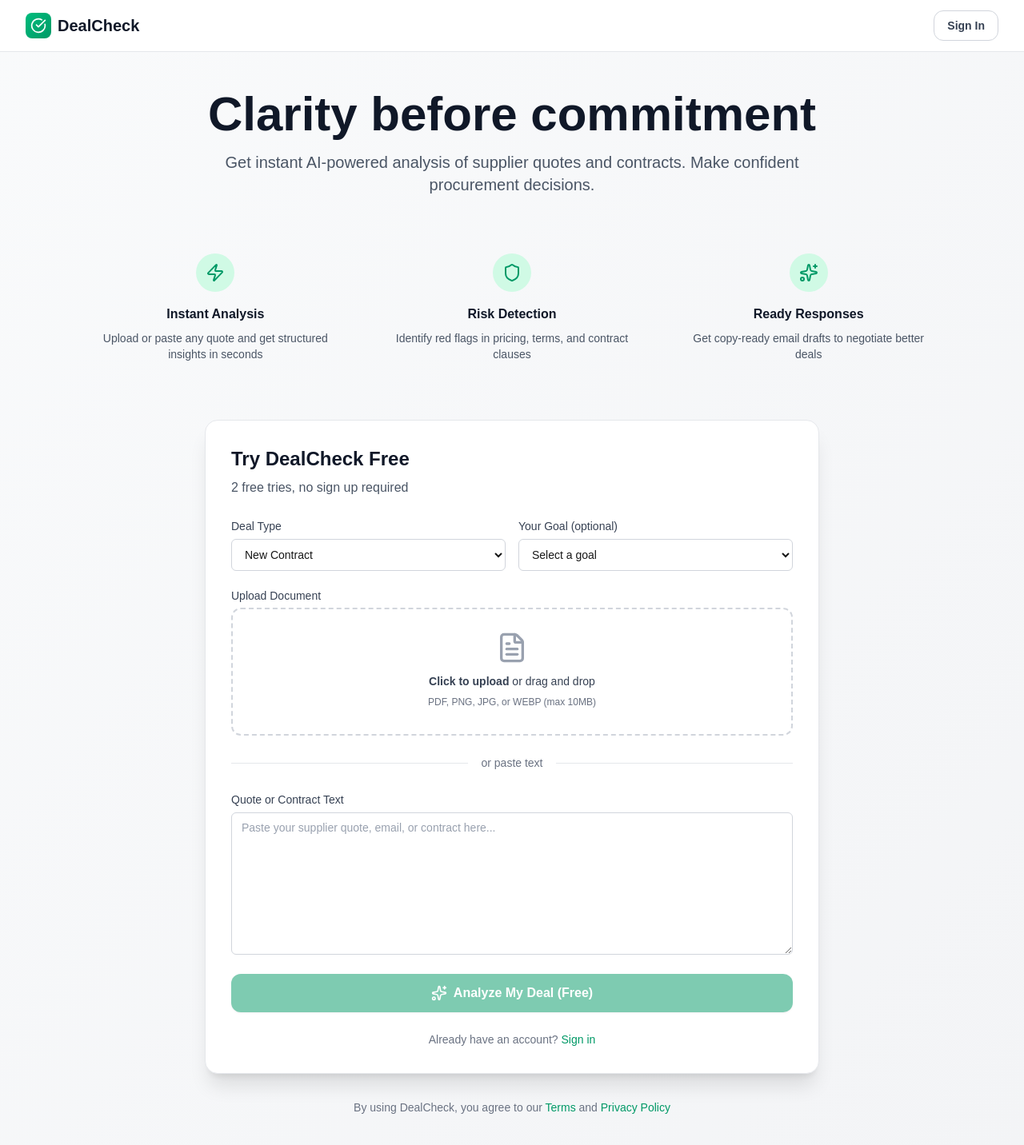
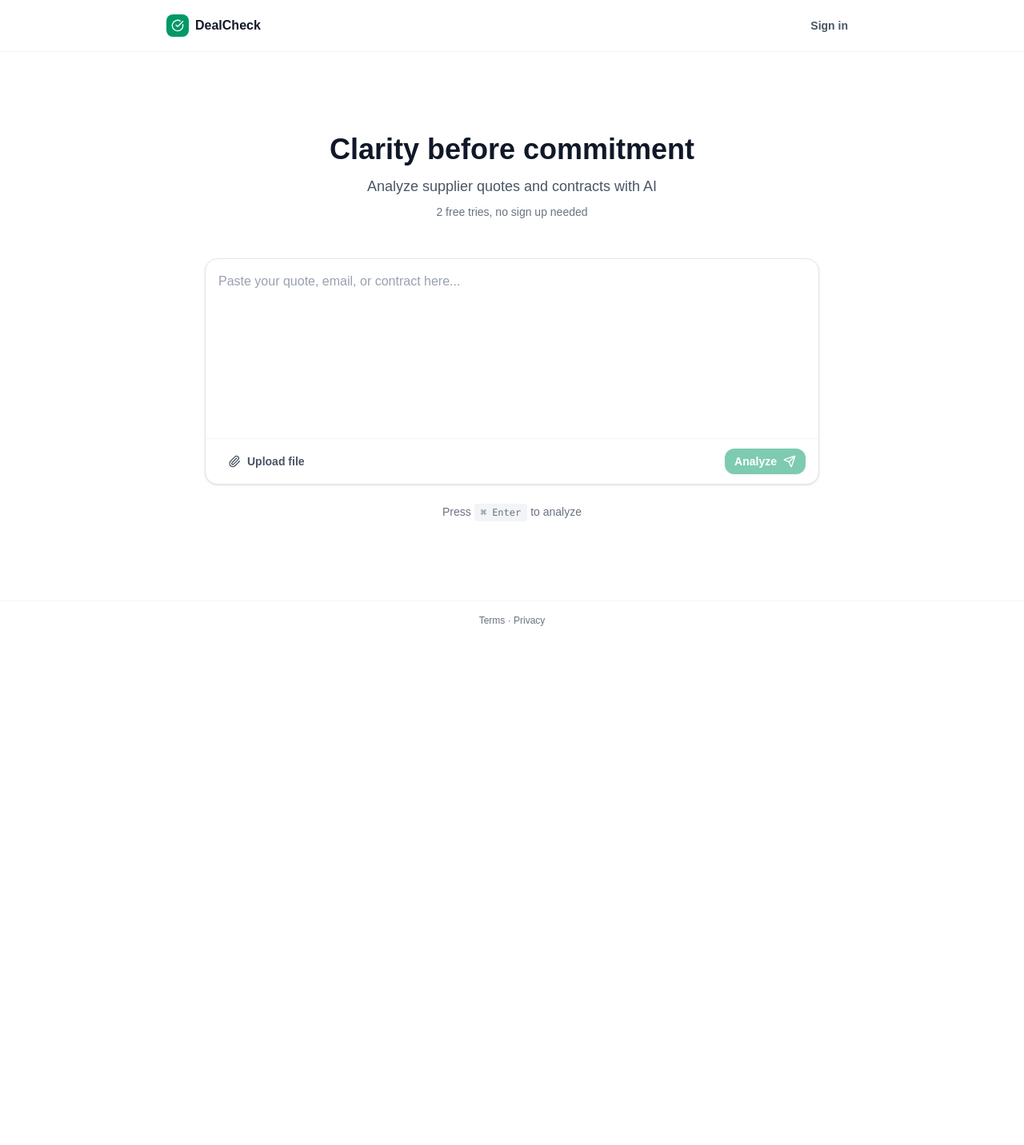
Before and after one commit to Boomchakalala/Dealcheck, a Next.js app: page / in a window 1280 px wide. Shown: the top 1432 px of the page at 80% size. After the commit the page ends 800 px from the top, so only its background shows below. Built offline with nearby package versions, Linux system fonts and the light colour scheme.

Commit message:
Sandbox autosave

```diff
--- a/src/app/page.tsx
+++ b/src/app/page.tsx
@@ -1,31 +1,27 @@
 'use client'
 
-import { useState, useEffect } from 'react'
+import { useState, useEffect, useRef } from 'react'
 import { useRouter } from 'next/navigation'
 import { Button } from '@/components/ui/button'
-import { Label } from '@/components/ui/label'
-import { Select } from '@/components/ui/select'
 import { Textarea } from '@/components/ui/textarea'
-import { FileUpload } from '@/components/FileUpload'
 import { OutputDisplay } from '@/components/OutputDisplay'
-import { Card } from '@/components/ui/card'
-import { Loader2, Sparkles, CheckCircle, Shield, Zap } from 'lucide-react'
+import { Loader2, Paperclip, Send, CheckCircle, X } from 'lucide-react'
 import Link from 'next/link'
 import type { DealOutput } from '@/types'
 
-export default function TrialPage() {
+export default function ChatPage() {
   const router = useRouter()
-  const [dealType, setDealType] = useState<'New' | 'Renewal'>('New')
-  const [goal, setGoal] = useState('')
-  const [extractedText, setExtractedText] = useState('')
-  const [pastedText, setPastedText] = useState('')
-  const [loading, setLoading] = useState(false)
+  const [input, setInput] = useState('')
+  const [uploading, setUploading] = useState(false)
+  const [analyzing, setAnalyzing] = useState(false)
   const [error, setError] = useState<string | null>(null)
   const [output, setOutput] = useState<DealOutput | null>(null)
   const [hasTriedBefore, setHasTriedBefore] = useState(false)
   const [trialCount, setTrialCount] = useState(0)
+  const [uploadedFileName, setUploadedFileName] = useState<string | null>(null)
+  const fileInputRef = useRef<HTMLInputElement>(null)
+  const textareaRef = useRef<HTMLTextAreaElement>(null)
 
-  // Check if user has tried before
   useEffect(() => {
     const count = parseInt(localStorage.getItem('dealcheck_trial_count') || '0')
     setTrialCount(count)
@@ -34,34 +30,65 @@ export default function TrialPage() {
     }
   }, [])
 
-  const handleSubmit = async (e: React.FormEvent) => {
-    e.preventDefault()
+  const handleFileUpload = async (file: File) => {
+    setUploading(true)
+    setError(null)
 
-    // If they've tried before, redirect to signup
+    try {
+      const formData = new FormData()
+      formData.append('file', file)
+
+      const response = await fetch('/api/upload', {
+        method: 'POST',
+        body: formData,
+      })
+
+      const data = await response.json()
+
+      if (!response.ok) {
+        throw new Error(data.error || 'Failed to process file')
+      }
+
+      setInput(data.extractedText)
+      setUploadedFileName(file.name)
+      setTimeout(() => textareaRef.current?.focus(), 100)
+    } catch (err) {
+      setError(err instanceof Error ? err.message : 'Failed to process file')
+    } finally {
+      setUploading(false)
+    }
+  }
+
+  const handleFileSelect = (e: React.ChangeEvent<HTMLInputElement>) => {
+    const file = e.target.files?.[0]
+    if (file) {
+      handleFileUpload(file)
+    }
+  }
+
+  const handleSubmit = async (e?: React.FormEvent) => {
+    e?.preventDefault()
+
     if (hasTriedBefore) {
       router.push('/login')
       return
     }
 
-    setLoading(true)
-    setError(null)
-
-    const textToUse = extractedText || pastedText
-
-    if (!textToUse.trim()) {
-      setError('Please upload a file or paste text')
-      setLoading(false)
+    if (!input.trim()) {
+      setError('Please enter or upload a quote')
       return
     }
+
+    setAnalyzing(true)
+    setError(null)
 
     try {
       const response = await fetch('/api/trial', {
         method: 'POST',
         headers: { 'Content-Type': 'application/json' },
         body: JSON.stringify({
-          extractedText: textToUse,
-          dealType,
-          goal: goal || undefined,
+          extractedText: input,
+          dealType: 'New',
         }),
       })
 
@@ -73,7 +100,6 @@ export default function TrialPage() {
 
       setOutput(data.output)
 
-      // Track trial usage (max 2 free tries)
       const currentCount = parseInt(localStorage.getItem('dealcheck_trial_count') || '0')
       const newCount = currentCount + 1
       localStorage.setItem('dealcheck_trial_count', newCount.toString())
@@ -85,53 +111,52 @@ export default function TrialPage() {
     } catch (err) {
       setError(err instanceof Error ? err.message : 'An error occurred')
     } finally {
-      setLoading(false)
+      setAnalyzing(false)
     }
   }
 
-  const currentText = extractedText || pastedText
+  const handleKeyDown = (e: React.KeyboardEvent) => {
+    if (e.key === 'Enter' && (e.metaKey || e.ctrlKey)) {
+      handleSubmit()
+    }
+  }
 
   if (output) {
     return (
-      <div className="min-h-screen bg-gray-50">
-        <header className="bg-white border-b border-gray-200 sticky top-0 z-10 shadow-sm">
-          <div className="max-w-7xl mx-auto px-4 sm:px-6 lg:px-8">
-            <div className="flex justify-between items-center h-16">
+      <div className="min-h-screen bg-white flex flex-col">
+        <header className="border-b border-gray-200 bg-white sticky top-0 z-10">
+          <div className="max-w-4xl mx-auto px-4 py-4 flex items-center justify-between">
             <div className="flex items-center gap-2">
-                <div className="w-8 h-8 rounded-lg bg-gradient-to-br from-emerald-500 to-emerald-600 flex items-center justify-center">
-                  <CheckCircle className="w-5 h-5 text-white" />
+              <div className="w-7 h-7 rounded-lg bg-emerald-600 flex items-center justify-center">
+                <CheckCircle className="w-4 h-4 text-white" />
               </div>
-                <h1 className="text-xl font-bold text-gray-900">
-                  DealCheck
-                </h1>
+              <span className="font-semibold text-gray-900">DealCheck</span>
             </div>
             <Link href="/login">
-                <Button className="bg-emerald-600 hover:bg-emerald-700">
-                  Sign Up to Save This
+              <Button size="sm" className="bg-emerald-600 hover:bg-emerald-700">
+                Sign up to save
               </Button>
             </Link>
           </div>
-          </div>
         </header>
 
-        <main className="max-w-5xl mx-auto px-4 sm:px-6 lg:px-8 py-8">
-          <div className="mb-6 p-4 bg-emerald-50 border border-emerald-200 rounded-xl">
-            <p className="text-emerald-900 font-semibold">
-              ✅ Here's your free analysis! {hasTriedBefore
-                ? 'Sign up to save your results and continue.'
-                : 'You have 1 more free try. Sign up to save and get more rounds!'}
-            </p>
+        <main className="flex-1 overflow-auto">
+          <div className="max-w-4xl mx-auto px-4 py-8">
+            <div className="mb-4 p-3 bg-emerald-50 border border-emerald-200 rounded-lg text-sm text-emerald-900">
+              {hasTriedBefore
+                ? '✓ Analysis complete! Sign up to save and get 2 more free rounds.'
+                : `✓ Analysis complete! You have ${2 - trialCount} more free ${2 - trialCount === 1 ? 'try' : 'tries'}.`}
             </div>
 
             <OutputDisplay output={output} />
 
             <div className="mt-8 text-center">
               <Link href="/login">
-              <Button size="lg" className="gap-2 bg-emerald-600 hover:bg-emerald-700">
-                <Sparkles className="h-5 w-5" />
-                Sign Up to Save & Get 2 More Free Rounds
+                <Button size="lg" className="bg-emerald-600 hover:bg-emerald-700">
+                  Sign Up to Save & Get More Rounds
                 </Button>
               </Link>
+            </div>
           </div>
         </main>
       </div>
@@ -139,70 +164,35 @@ export default function TrialPage() {
   }
 
   return (
-    <div className="min-h-screen bg-gradient-to-br from-gray-50 to-gray-100">
-      {/* Header */}
-      <header className="bg-white border-b border-gray-200">
-        <div className="max-w-7xl mx-auto px-4 sm:px-6 lg:px-8">
-          <div className="flex justify-between items-center h-16">
+    <div className="min-h-screen bg-white flex flex-col">
+      <header className="border-b border-gray-100 bg-white">
+        <div className="max-w-4xl mx-auto px-4 py-4 flex items-center justify-between">
           <div className="flex items-center gap-2">
-              <div className="w-8 h-8 rounded-lg bg-gradient-to-br from-emerald-500 to-emerald-600 flex items-center justify-center">
-                <CheckCircle className="w-5 h-5 text-white" />
+            <div className="w-7 h-7 rounded-lg bg-emerald-600 flex items-center justify-center">
+              <CheckCircle className="w-4 h-4 text-white" />
             </div>
-              <h1 className="text-xl font-bold text-gray-900">DealCheck</h1>
+            <span className="font-semibold text-gray-900">DealCheck</span>
           </div>
           <Link href="/login">
-              <Button variant="outline" className="border-gray-300">Sign In</Button>
+            <Button size="sm" variant="ghost" className="text-gray-600">
+              Sign in
+            </Button>
           </Link>
-          </div>
         </div>
       </header>
 
-      <div className="max-w-6xl mx-auto px-4 sm:px-6 lg:px-8 py-12">
-        {/* Hero Section */}
-        <div className="text-center mb-12">
-          <h1 className="text-5xl md:text-6xl font-bold text-gray-900 mb-4">
-            Clarity before commitment
-          </h1>
-          <p className="text-xl text-gray-600 max-w-3xl mx-auto">
-            Get instant AI-powered analysis of supplier quotes and contracts. Make confident procurement decisions.
-          </p>
-
-          {/* Features */}
-          <div className="grid md:grid-cols-3 gap-6 mt-12 mb-12">
-            <div className="flex flex-col items-center text-center p-6">
-              <div className="w-12 h-12 rounded-full bg-emerald-100 flex items-center justify-center mb-4">
-                <Zap className="w-6 h-6 text-emerald-600" />
-              </div>
-              <h3 className="font-semibold text-gray-900 mb-2">Instant Analysis</h3>
-              <p className="text-sm text-gray-600">Upload or paste any quote and get structured insights in seconds</p>
-            </div>
-            <div className="flex flex-col items-center text-center p-6">
-              <div className="w-12 h-12 rounded-full bg-emerald-100 flex items-center justify-center mb-4">
-                <Shield className="w-6 h-6 text-emerald-600" />
-              </div>
-              <h3 className="font-semibold text-gray-900 mb-2">Risk Detection</h3>
-              <p className="text-sm text-gray-600">Identify red flags in pricing, terms, and contract clauses</p>
-            </div>
-            <div className="flex flex-col items-center text-center p-6">
-              <div className="w-12 h-12 rounded-full bg-emerald-100 flex items-center justify-center mb-4">
-                <Sparkles className="w-6 h-6 text-emerald-600" />
-              </div>
-              <h3 className="font-semibold text-gray-900 mb-2">Ready Responses</h3>
-              <p className="text-sm text-gray-600">Get copy-ready email drafts to negotiate better deals</p>
-            </div>
-          </div>
-        </div>
-
-        {/* Main Form */}
-        <Card className="max-w-3xl mx-auto bg-white shadow-xl border-gray-200">
+      <main className="flex-1 flex flex-col items-center justify-center px-4">
+        <div className="w-full max-w-3xl">
           {hasTriedBefore ? (
-            <div className="p-12 text-center">
+            <div className="text-center py-12">
               <div className="w-16 h-16 rounded-full bg-emerald-100 flex items-center justify-center mx-auto mb-6">
                 <CheckCircle className="w-8 h-8 text-emerald-600" />
               </div>
-              <h2 className="text-2xl font-bold text-gray-900 mb-3">You've used your free tries!</h2>
-              <p className="text-gray-600 mb-8">
-                Sign up to save your analyses and get 2 more free rounds.
+              <h2 className="text-2xl font-semibold text-gray-900 mb-3">
+                You've used your free tries
+              </h2>
+              <p className="text-gray-600 mb-6">
+                Sign up to save your analyses and get 2 more free rounds
               </p>
               <Link href="/login">
                 <Button size="lg" className="bg-emerald-600 hover:bg-emerald-700">
@@ -211,132 +201,121 @@ export default function TrialPage() {
               </Link>
             </div>
           ) : (
-            <form onSubmit={handleSubmit} className="p-8 space-y-6">
-              <div>
-                <h2 className="text-2xl font-bold text-gray-900 mb-2">Try DealCheck Free</h2>
-                <p className="text-gray-600">
-                  {trialCount === 0 ? '2 free tries, no sign up required' : `${2 - trialCount} free ${2 - trialCount === 1 ? 'try' : 'tries'} remaining`}
+            <>
+              <div className="text-center mb-12">
+                <h1 className="text-4xl font-semibold text-gray-900 mb-3">
+                  Clarity before commitment
+                </h1>
+                <p className="text-lg text-gray-600 mb-2">
+                  Analyze supplier quotes and contracts with AI
+                </p>
+                <p className="text-sm text-gray-500">
+                  {trialCount === 0 ? '2 free tries, no sign up needed' : `${2 - trialCount} free ${2 - trialCount === 1 ? 'try' : 'tries'} remaining`}
                 </p>
               </div>
 
-              <div className="grid md:grid-cols-2 gap-4">
-                <div>
-                  <Label htmlFor="dealType" className="text-gray-700 font-medium">Deal Type</Label>
-                  <Select
-                    id="dealType"
-                    value={dealType}
-                    onChange={(e) => setDealType(e.target.value as 'New' | 'Renewal')}
-                    disabled={loading}
-                    className="mt-1"
-                  >
-                    <option value="New">New Contract</option>
-                    <option value="Renewal">Renewal</option>
-                  </Select>
-                </div>
-
-                <div>
-                  <Label htmlFor="goal" className="text-gray-700 font-medium">Your Goal (optional)</Label>
-                  <Select
-                    id="goal"
-                    value={goal}
-                    onChange={(e) => setGoal(e.target.value)}
-                    disabled={loading}
-                    className="mt-1"
-                  >
-                    <option value="">Select a goal</option>
-                    <option value="reduce price">Reduce price</option>
-                    <option value="add value">Add value</option>
-                    <option value="improve terms">Improve terms</option>
-                  </Select>
-                </div>
-              </div>
-
-              <div>
-                <Label className="text-gray-700 font-medium mb-2 block">Upload Document</Label>
-                <FileUpload onTextExtracted={setExtractedText} />
-              </div>
-
-              <div className="relative">
-                <div className="absolute inset-0 flex items-center">
-                  <div className="w-full border-t border-gray-200"></div>
-                </div>
-                <div className="relative flex justify-center text-sm">
-                  <span className="px-4 bg-white text-gray-500">or paste text</span>
-                </div>
-              </div>
-
-              <div>
-                <Label htmlFor="pastedText" className="text-gray-700 font-medium">Quote or Contract Text</Label>
-                <Textarea
-                  id="pastedText"
-                  value={pastedText}
-                  onChange={(e) => {
-                    setPastedText(e.target.value)
-                    setExtractedText('')
-                  }}
-                  placeholder="Paste your supplier quote, email, or contract here..."
-                  rows={8}
-                  disabled={loading || !!extractedText}
-                  className="mt-1"
-                />
-              </div>
-
-              {currentText && (
-                <div className="p-3 bg-emerald-50 border border-emerald-200 rounded-lg">
-                  <p className="text-sm text-emerald-800 font-medium">
-                    ✓ Ready to analyze ({currentText.length.toLocaleString()} characters)
-                  </p>
-                </div>
-              )}
-
+              <div className="bg-white rounded-2xl border border-gray-200 shadow-sm">
+                <div className="p-4">
                   {error && (
-                <div className="p-4 text-sm text-red-800 bg-red-50 border border-red-200 rounded-lg">
+                    <div className="mb-4 p-3 bg-red-50 border border-red-200 rounded-lg text-sm text-red-800">
                       {error}
                     </div>
                   )}
 
+                  {uploadedFileName && (
+                    <div className="mb-3 flex items-center gap-2 p-2 bg-gray-50 rounded-lg text-sm">
+                      <Paperclip className="w-4 h-4 text-gray-500" />
+                      <span className="flex-1 text-gray-700">{uploadedFileName}</span>
+                      <button
+                        onClick={() => {
+                          setUploadedFileName(null)
+                          setInput('')
+                        }}
+                        className="text-gray-400 hover:text-gray-600"
+                      >
+                        <X className="w-4 h-4" />
+                      </button>
+                    </div>
+                  )}
+
+                  <Textarea
+                    ref={textareaRef}
+                    value={input}
+                    onChange={(e) => setInput(e.target.value)}
+                    onKeyDown={handleKeyDown}
+                    placeholder="Paste your quote, email, or contract here..."
+                    rows={8}
+                    disabled={uploading || analyzing}
+                    className="resize-none border-0 focus:ring-0 text-base p-0"
+                  />
+                </div>
+
+                <div className="border-t border-gray-100 px-4 py-3 flex items-center justify-between">
+                  <div className="flex items-center gap-2">
+                    <input
+                      ref={fileInputRef}
+                      type="file"
+                      className="hidden"
+                      accept=".pdf,.png,.jpg,.jpeg,.webp"
+                      onChange={handleFileSelect}
+                      disabled={uploading || analyzing}
+                    />
                     <Button
-                type="submit"
-                disabled={loading || !currentText}
-                size="lg"
-                className="w-full bg-emerald-600 hover:bg-emerald-700"
+                      type="button"
+                      variant="ghost"
+                      size="sm"
+                      onClick={() => fileInputRef.current?.click()}
+                      disabled={uploading || analyzing}
+                      className="text-gray-600"
                     >
-                {loading ? (
+                      {uploading ? (
                         <>
-                    <Loader2 className="mr-2 h-5 w-5 animate-spin" />
+                          <Loader2 className="w-4 h-4 mr-2 animate-spin" />
+                          Uploading...
+                        </>
+                      ) : (
+                        <>
+                          <Paperclip className="w-4 h-4 mr-2" />
+                          Upload file
+                        </>
+                      )}
+                    </Button>
+                  </div>
+
+                  <Button
+                    onClick={() => handleSubmit()}
+                    disabled={!input.trim() || uploading || analyzing}
+                    size="sm"
+                    className="bg-emerald-600 hover:bg-emerald-700"
+                  >
+                    {analyzing ? (
+                      <>
+                        <Loader2 className="w-4 h-4 mr-2 animate-spin" />
                         Analyzing...
                       </>
                     ) : (
                       <>
-                    <Sparkles className="mr-2 h-5 w-5" />
-                    Analyze My Deal (Free)
+                        Analyze
+                        <Send className="w-4 h-4 ml-2" />
                       </>
                     )}
                   </Button>
-
-              <p className="text-center text-sm text-gray-500">
-                Already have an account?{' '}
-                <Link href="/login" className="text-emerald-600 hover:text-emerald-700 font-medium">
-                  Sign in
-                </Link>
-              </p>
-            </form>
-          )}
-        </Card>
-
-        <div className="mt-8 text-center text-gray-500 text-sm">
-          <p>
-            By using DealCheck, you agree to our{' '}
-            <Link href="/terms" className="text-emerald-600 hover:text-emerald-700">
-              Terms
-            </Link>{' '}
-            and{' '}
-            <Link href="/privacy" className="text-emerald-600 hover:text-emerald-700">
-              Privacy Policy
-            </Link>
-          </p>
                 </div>
               </div>
+
+              <p className="text-center text-sm text-gray-500 mt-6">
+                Press <kbd className="px-2 py-1 bg-gray-100 rounded text-xs">⌘ Enter</kbd> to analyze
+              </p>
+            </>
+          )}
+        </div>
+      </main>
+
+      <footer className="border-t border-gray-100 py-4 text-center text-xs text-gray-500">
+        <Link href="/terms" className="hover:text-gray-900">Terms</Link>
+        {' · '}
+        <Link href="/privacy" className="hover:text-gray-900">Privacy</Link>
+      </footer>
     </div>
   )
 }
```
Lines whose indentation alone changed are shown as unchanged.
